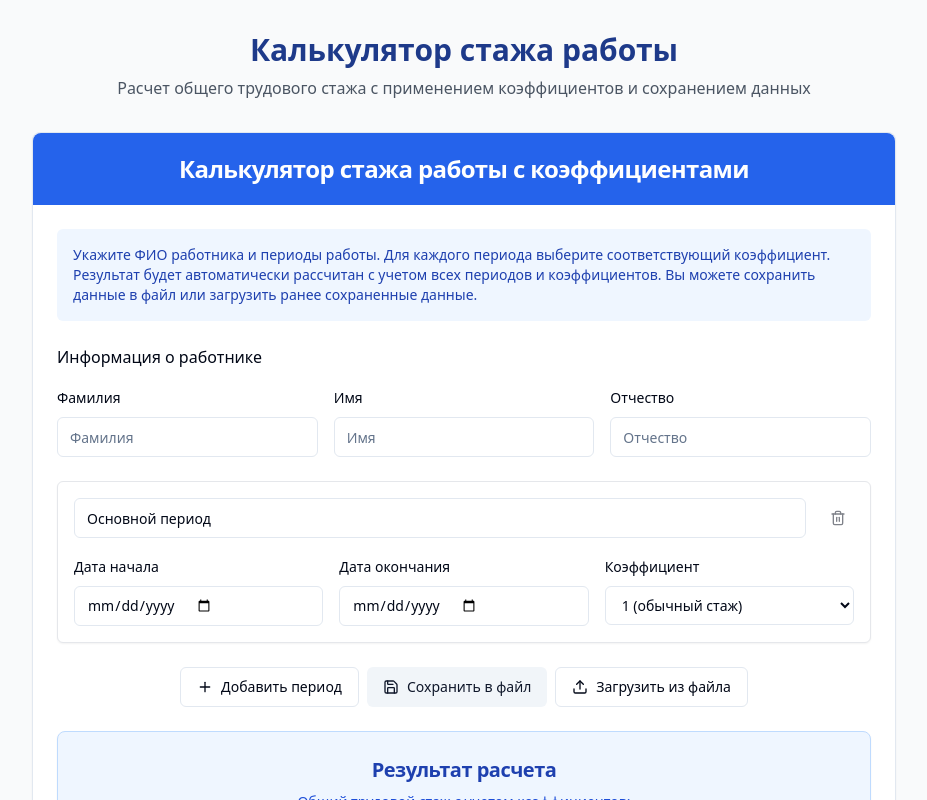
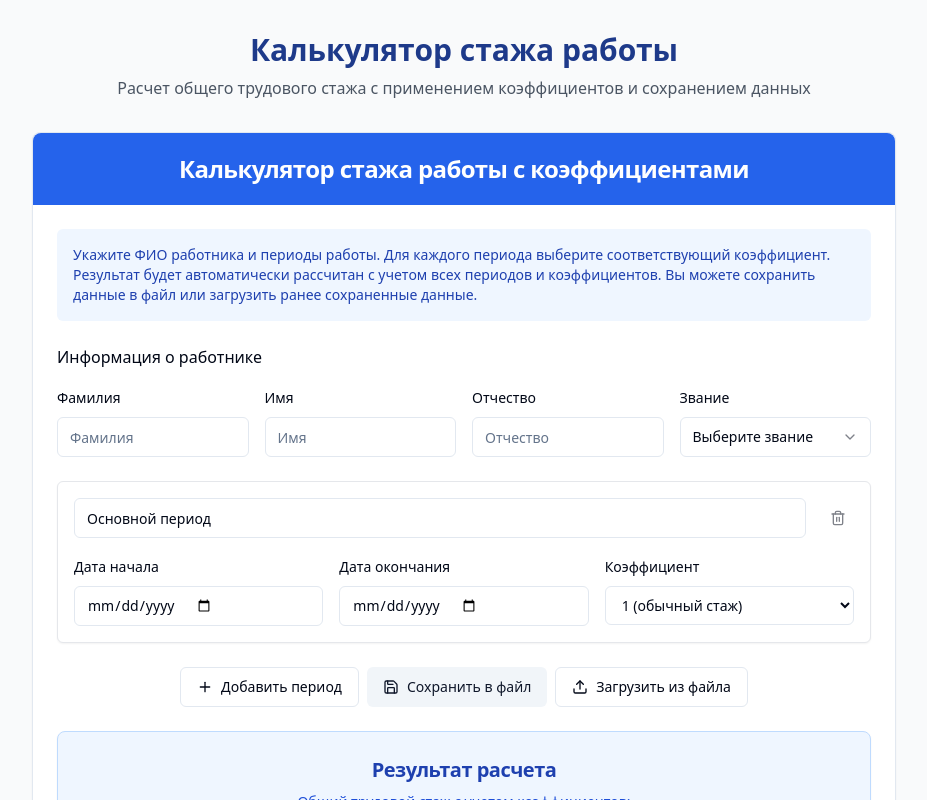
Before and after one commit to Vado052/staj, a React (Vite) app: page / in a window 1280 px wide. Shown: the top 800 px of the page, without its empty margins (176-1103 px from the left). Built offline with nearby package versions, Linux system fonts and the light colour scheme.

Commit message:
Add rank selection to employee form
Adds a rank selection dropdown to the employee information input form.

```diff
--- a/src/components/EmployeeInfoInput.tsx
+++ b/src/components/EmployeeInfoInput.tsx
@@ -2,13 +2,37 @@
 import React from "react";
 import { Input } from "@/components/ui/input";
 import { Label } from "@/components/ui/label";
+import { Select, SelectContent, SelectItem, SelectTrigger, SelectValue } from "@/components/ui/select";
+
+const RANKS = [
+  "рядовой",
+  "сержант",
+  "старший сержант",
+  "старшина",
+  "прапорщик",
+  "старший прапорщик",
+  "лейтенант",
+  "старший лейтенант",
+  "капитан",
+  "майор",
+  "подполковник",
+  "полковник",
+  "генерал-майор"
+];
 
 interface EmployeeInfoInputProps {
   name: string;
+  rank?: string;
   onChange: (name: string) => void;
+  onRankChange: (rank: string) => void;
 }
 
-const EmployeeInfoInput: React.FC<EmployeeInfoInputProps> = ({ name, onChange }) => {
+const EmployeeInfoInput: React.FC<EmployeeInfoInputProps> = ({
+  name,
+  rank = "",
+  onChange,
+  onRankChange
+}) => {
   // Parse the full name into its components
   const nameParts = name.split(' ');
   const lastName = nameParts[0] || '';
@@ -31,7 +55,7 @@ const EmployeeInfoInput: React.FC<EmployeeInfoInputProps> = ({ name, onChange })
   return (
     <div className="space-y-4">
       <h3 className="font-medium">Информация о работнике</h3>
-      <div className="grid grid-cols-1 md:grid-cols-3 gap-4">
+      <div className="grid grid-cols-1 md:grid-cols-4 gap-4">
         <div className="space-y-2">
           <Label htmlFor="employee-lastname" className="text-sm">Фамилия</Label>
           <Input
@@ -79,6 +103,22 @@ const EmployeeInfoInput: React.FC<EmployeeInfoInputProps> = ({ name, onChange })
             className="w-full"
           />
         </div>
+
+        <div className="space-y-2">
+          <Label htmlFor="employee-rank" className="text-sm">Звание</Label>
+          <Select value={rank} onValueChange={onRankChange}>
+            <SelectTrigger id="employee-rank" className="w-full">
+              <SelectValue placeholder="Выберите звание" />
+            </SelectTrigger>
+            <SelectContent>
+              {RANKS.map((rankOption) => (
+                <SelectItem key={rankOption} value={rankOption}>
+                  {rankOption}
+                </SelectItem>
+              ))}
+            </SelectContent>
+          </Select>
+        </div>
       </div>
     </div>
   );
--- a/src/components/ExperienceCalculatorForm.tsx
+++ b/src/components/ExperienceCalculatorForm.tsx
@@ -1,3 +1,4 @@
+
 import React, { useState, useRef } from "react";
 import { Button } from "@/components/ui/button";
 import { Card, CardContent, CardHeader, CardTitle } from "@/components/ui/card";
@@ -12,6 +13,7 @@ import { toast } from "sonner";
 const ExperienceCalculatorForm: React.FC = () => {
   const [employee, setEmployee] = useState<Employee>({
     name: "",
+    rank: "",
     periods: [
       {
         id: uuidv4(),
@@ -65,6 +67,13 @@ const ExperienceCalculatorForm: React.FC = () => {
     setEmployee({
       ...employee,
       name
+    });
+  };
+
+  const updateEmployeeRank = (rank: string) => {
+    setEmployee({
+      ...employee,
+      rank
     });
   };
 
@@ -134,7 +143,9 @@ const ExperienceCalculatorForm: React.FC = () => {
 
           <EmployeeInfoInput
             name={employee.name}
+            rank={employee.rank}
             onChange={updateEmployeeName}
+            onRankChange={updateEmployeeRank}
           />
 
           <div className="space-y-4">
--- a/src/utils/calculatorUtils.ts
+++ b/src/utils/calculatorUtils.ts
@@ -9,6 +9,7 @@ export type WorkPeriod = {
 
 export type Employee = {
   name: string;
+  rank?: string; // Added optional rank field
   periods: WorkPeriod[];
 };
 
```
